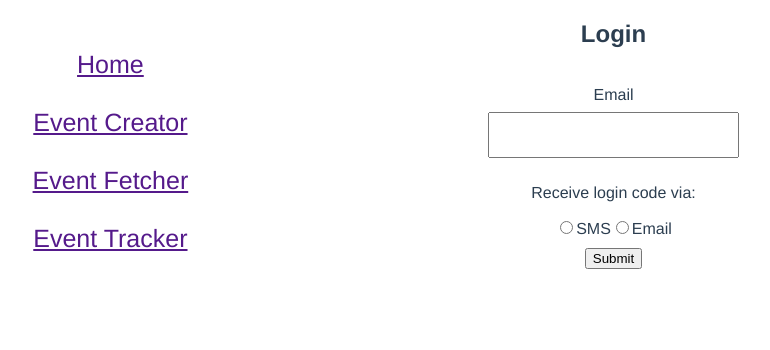
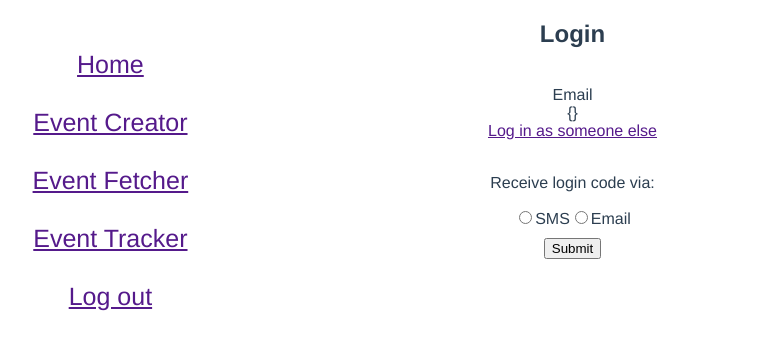
Before and after one commit to SteveGazzoJr/habitrack-ui, a Vue app: page /login in a window 1280 px wide. Shown: the top 350 px of the page, without its empty margins (24-794 px from the left). Built offline with nearby package versions, Linux system fonts and the light colour scheme; what vue3-colorpicker, vue3-simple-typeahead would draw is missing.

Commit message:
fix login/out, some cleanup, start login w saved email flow

```diff
--- a/src/App.vue
+++ b/src/App.vue
@@ -8,14 +8,28 @@
     <br /><br />
     <a href @click="goToEventTracker()">Event Tracker</a>
     <br /><br />
+    <div v-if="authStore.isLoggedIn">
+      <a href @click="authStore.logOut()">Log out</a>
+    </div>
+    <div v-else>
+      <a href @click="goHome()">Log In</a>
+    </div>
   </div>
+  <br />
+  <br />
   <router-view />
 </template>
-
+//figure out how to make logout div invisible if token not set
 <script>
+import { useAuthStore } from "./components/stores/authStore";
 export default {
   name: "App",
   components: {},
+  data() {
+    return {
+      authStore: useAuthStore(),
+    };
+  },
   methods: {
     goToEventCreator() {
       this.$router.push("/eventcreator");
--- a/src/components/EventCreator.vue
+++ b/src/components/EventCreator.vue
@@ -1,7 +1,6 @@
 <script>
 import axios from "axios";
 import { ref } from "vue";
-import { ColorInputWithoutInstance } from "tinycolor2";
 import { useDataStore } from "./stores/dataStore";
 
 export default {
@@ -12,7 +11,7 @@ export default {
       eventSearchResults: [],
       eventId: {},
       eventFetched: false,
-      pureColor: ref < ColorInputWithoutInstance > "red",
+      pureColor: "",
       gradientColor: ref(
         "linear-gradient(0deg, rgba(0, 0, 0, 1) 0%, rgba(0, 0, 0, 1) 100%)"
       ),
--- a/src/components/EventTracker.vue
+++ b/src/components/EventTracker.vue
@@ -77,7 +77,6 @@ export default {
       this.$refs.typeahead.clearInput();
     },
     async searchEvents(event) {
-      console.log(event.input);
       try {
         const { data } = await axios.get(
           "http://localhost:8081/event/models?title=" + event.input
@@ -93,7 +92,6 @@ export default {
           "http://localhost:8081/event/model/" + item.id
         );
         this.returnedEvent = data;
-        console.log(this.returnedEvent.categories);
         this.color = this.returnedEvent.colorValue;
         this.eventModelRetrieved = true;
       } catch (error) {
@@ -111,18 +109,13 @@ export default {
         return;
       }
 
-      let effectiveTags = [];
-      if (this.tags != "") {
-        effectiveTags = this.tags.split(",");
-      }
-
       try {
         await axios.post("http://localhost:8081/event", {
           title: this.returnedEvent.title,
           date: this.date,
           eventModelId: this.returnedEvent.id,
           userId: 1,
-          tags: effectiveTags,
+          tags: this.dataStore.getTags,
         });
         this.tags = [];
         this.returnedEvent = [];
--- a/src/components/Login.vue
+++ b/src/components/Login.vue
@@ -8,6 +8,12 @@
       <div v-if="isBadEmail">
         <h5>Please enter a valid email address</h5>
       </div>
+      <div v-if="authStore.getEmail">
+        {{ authStore.getEmail }}
+        <br />
+        <a href @click="authStore.clear()">Log in as someone else</a>
+      </div>
+      <div v-else>
         <input
           type="email"
           class="text"
@@ -15,10 +21,11 @@
           name="email"
           v-model="email"
         />
+      </div>
       <br />
       <div v-if="isValidContactMethod"></div>
       <div v-else>
-        <h5>Please enter a valid email address</h5>
+        <h5>Please select a contact method</h5>
       </div>
       <p>Receive login code via:</p>
       <input
@@ -60,7 +67,10 @@
     </div>
   </div>
 </template>
+//figure out how to use email from authStore as default value
 <script>
+//make a separate form for savedEmail and newEmail - try to compose where
+//possible
 import axios from "axios";
 import { useAuthStore } from "./stores/authStore";
 
@@ -74,6 +84,7 @@ export default {
       isValidContactMethod: true,
       isCodeSent: false,
       isInvalidCode: false,
+      email: "",
     };
   },
   methods: {
@@ -83,10 +94,11 @@ export default {
       );
     },
     async initiateLogin(email, picked) {
+      this.authStore.setEmail(email);
       this.isBadEmail = false;
       this.isValidContactMethod = true;
 
-      this.isBadEmail = !this.validateEmail(email);
+      this.isBadEmail = !this.validateEmail(this.authStore.getEmail);
       this.isValidContactMethod = picked === "EMAIL" || picked === "SMS";
 
       if (this.isBadEmail || !this.isValidContactMethod) {
--- a/src/components/TagInput.vue
+++ b/src/components/TagInput.vue
@@ -63,7 +63,7 @@ ul {
   color: black;
   white-space: nowrap;
   border: 1px solid black;
-  transition: 0.1s ease background;
+  transition: 0.1s ease;
 }
 input {
   width: 90%;
--- a/src/components/stores/authStore.js
+++ b/src/components/stores/authStore.js
@@ -22,6 +22,9 @@ export const useAuthStore = defineStore({
     getEmail: (state) => {
       return state.email;
     },
+    isLoggedIn: (state) => {
+      return state.jwt;
+    },
   },
   actions: {
     setUserName(userName) {
@@ -36,5 +39,14 @@ export const useAuthStore = defineStore({
     setEmail(email) {
       this.email = email;
     },
+    clear() {
+      this.setJwt("");
+      this.setEmail("");
+      this.setUserId("");
+      this.setUserName("");
+    },
+    logOut() {
+      this.setJwt("");
+    },
   },
 });
```
Lines whose indentation alone changed are shown as unchanged.
